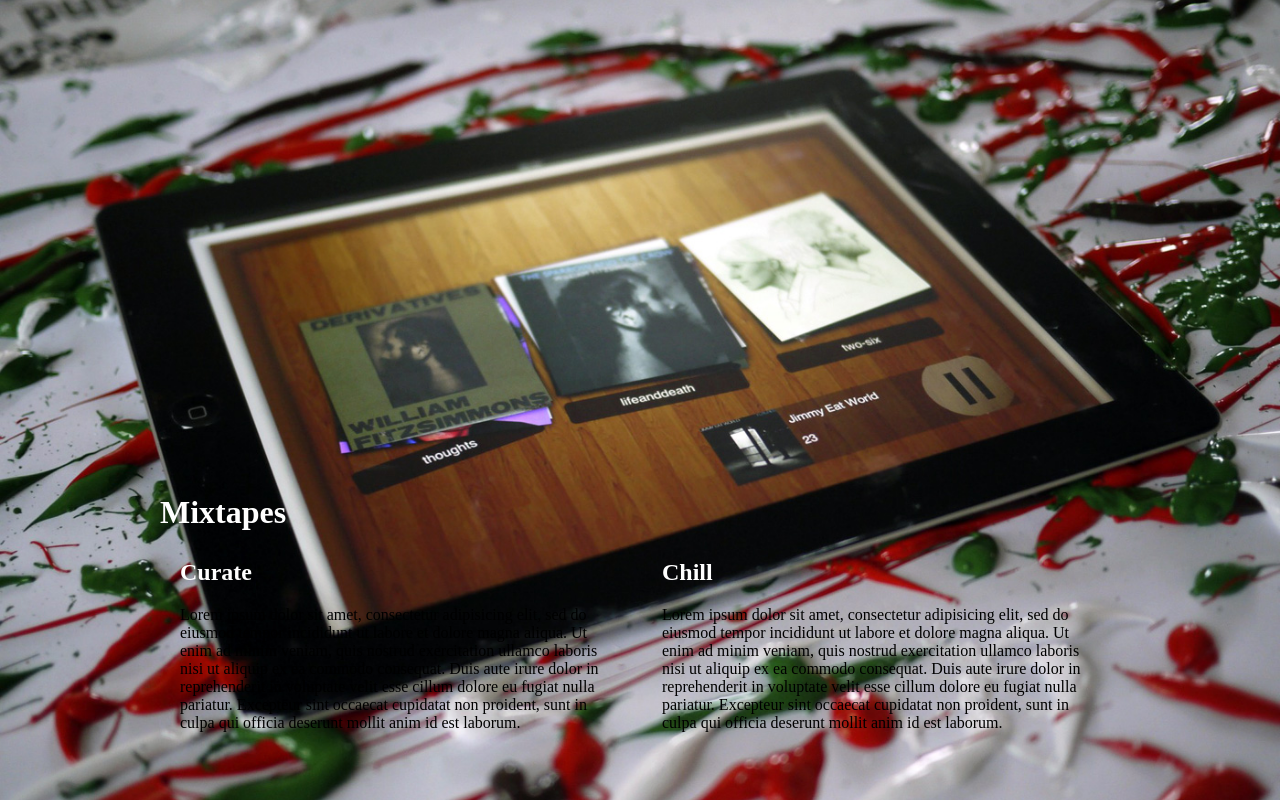
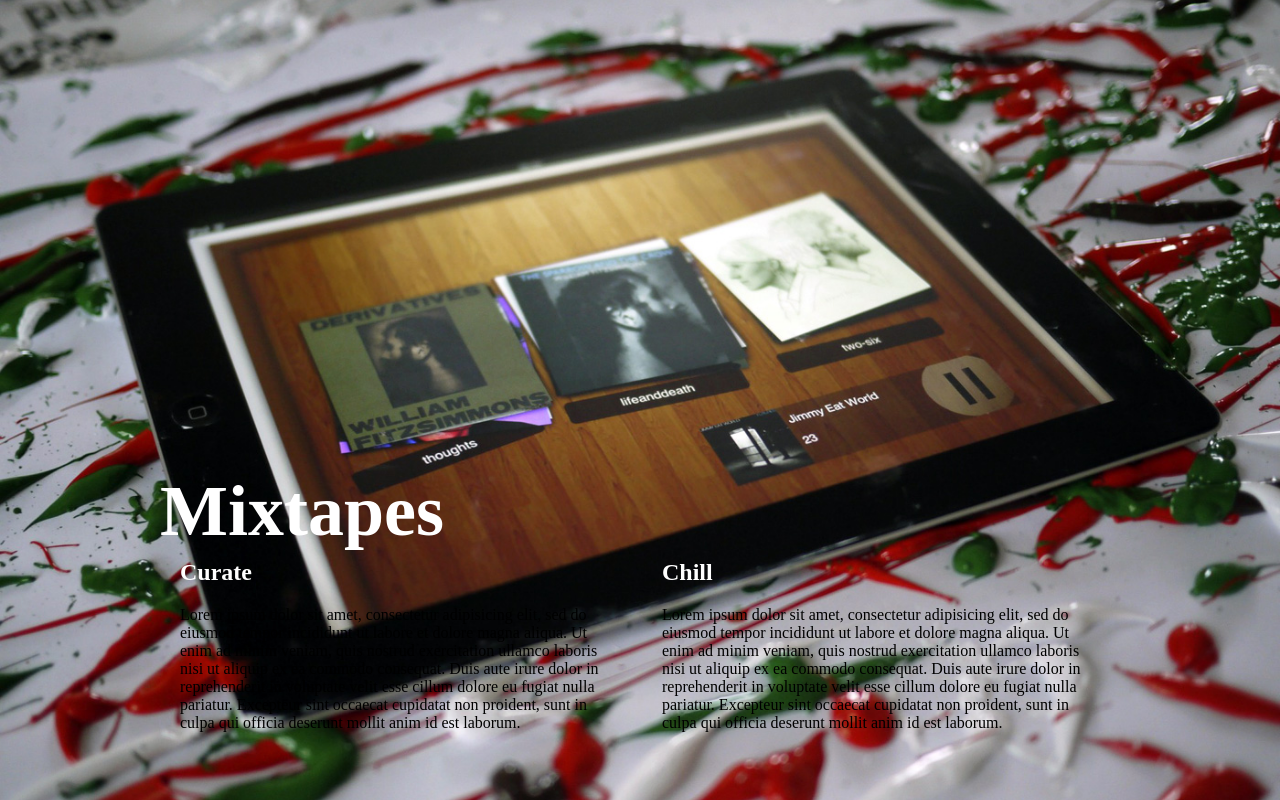
Before and after one commit to orta/Mixtapes, a plain HTML site: page index.html in a window 1280 px wide. Drawn offline with Linux system fonts and the light colour scheme; a web font is replaced by a local one.

Commit message:
looks a bit nicer

```diff
--- a/index.html
+++ b/index.html
@@ -49,7 +49,12 @@ h1, h2 {
 }
 
 h1 {
-  margin-bottom: 8px;
+  margin-bottom: 6px;
+  font-size: 72px;
+}
+
+h2 {
+  margin-top: 0px;
 }
 
 </style>
```
